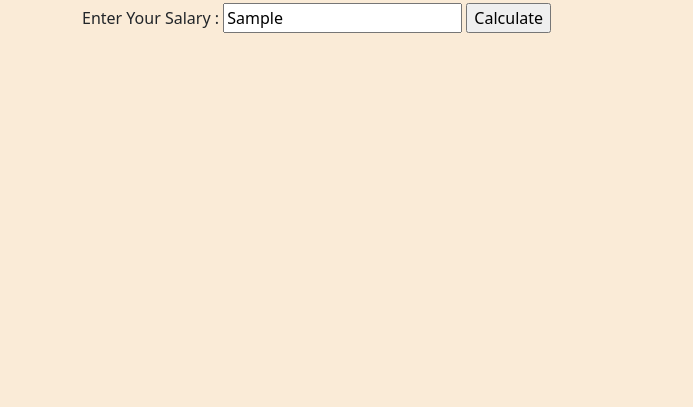
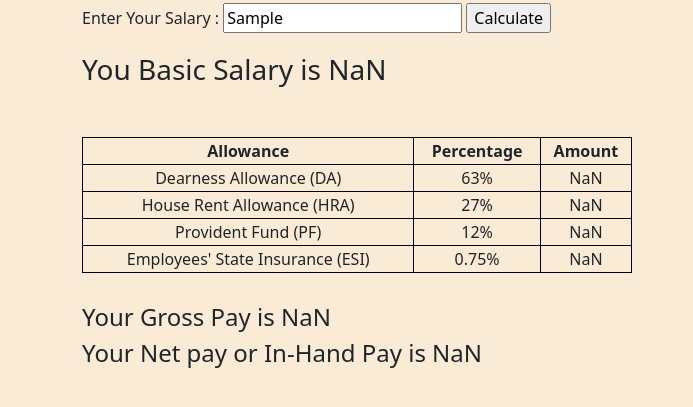
Before and after one commit to Mohamedibrahim-2002/FullStackPHP, a plain HTML site: page Pratice/salaryCalculator/index.html in a window 1280 px wide. Both pictures are taken after typing "Sample" into the empty fields and a click on the button "Calculate". Shown: the part 53-460 px from the top of the page, without its empty margins (0-693 px from the left). Drawn offline with nearby package versions, Linux system fonts and the light colour scheme.

Commit message:
feat: add salary calculator web application with HTML, CSS, and JavaScript

```diff
--- a/Pratice/salaryCalculator/index.html
+++ b/Pratice/salaryCalculator/index.html
@@ -27,6 +27,36 @@
         </label>
         <input type="button" value="Calculate" id="calc" onclick="calcSalary()" />
       </form>
+      <h3 id="disBasicPay"></h3>
+      <table>
+       <tr>
+         <th>Allowance</th>
+         <th>Percentage</th>
+         <th>Amount</th>
+       </tr>
+       <tr>
+        <td>Dearness Allowance (DA)</td>
+        <td>63%</td>
+        <td id="disDA"></td>
+       </tr>
+       <tr>
+        <td>House Rent Allowance (HRA)</td>
+        <td>27%</td>
+        <td id="disHRA"></td>
+       </tr>
+       <tr>
+        <td>Provident Fund (PF)</td>
+        <td>12%</td>
+        <td id="disPF"></td>
+       </tr>
+       <tr>
+        <td>Employees' State Insurance (ESI)</td>
+        <td>0.75%</td>
+        <td id="disESI"></td>
+       </tr>
+      </table>
+      <h4 id="disGrosspay"></h4>
+      <h4 id="disNetpay"></h4>
     </div>
   </body>
 </hml>
--- a/Pratice/salaryCalculator/script.js
+++ b/Pratice/salaryCalculator/script.js
@@ -2,9 +2,36 @@ console.log("Connected");
 
 function calcSalary() {
   const salary = parseInt(document.getElementById("Salary").value);
+  console.log(salary);
+
+  document.getElementById("disBasicPay").innerText =
+    `You Basic Salary is ${salary}`;
+
+  // alert("Welcome");
 
   if (isNaN(salary)) {
     alert("Enter valid amount");
-  } else {
   }
+  const da = 63 / 100;
+  const hra = 27 / 100;
+  const pf = 12 / 100;
+  const esi = 0.75 / 100;
+  let daVal = salary * da;
+  let hraVal = salary * hra;
+  let pfVal = salary * pf;
+  let esiVal = salary * esi;
+  console.log(daVal, hraVal, pfVal, esiVal);
+
+  document.getElementById("disDA").innerText = `${parseInt(daVal)}`;
+  document.getElementById("disHRA").innerText = `${parseInt(hraVal)}`;
+  document.getElementById("disPF").innerText = `${parseInt(pfVal)}`;
+  document.getElementById("disESI").innerText = `${parseInt(esiVal)}`;
+
+  const disGrossPay = salary + daVal + hraVal + pfVal + esiVal;
+  const disNetPay = salary + daVal + hraVal - (pfVal + esiVal);
+
+  document.getElementById("disGrosspay").innerText =
+    `Your Gross Pay is ${disGrossPay}`;
+  document.getElementById("disNetpay").innerText =
+    `Your Net pay or In-Hand Pay is ${disNetPay}`;
 }
--- a/Pratice/salaryCalculator/style.css
+++ b/Pratice/salaryCalculator/style.css
@@ -1,3 +1,22 @@
 body {
   background-color: antiquewhite;
 }
+ul {
+  list-style-type: none;
+}
+table {
+  margin-top: 50px;
+  border: 1px solid black;
+  width: 550px;
+  text-align: center;
+}
+td,
+th {
+  border: 1px solid black;
+}
+h3 {
+  margin-top: 20px;
+}
+#disGrosspay {
+  margin-top: 30px;
+}
```
